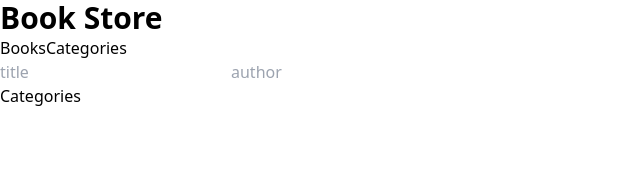
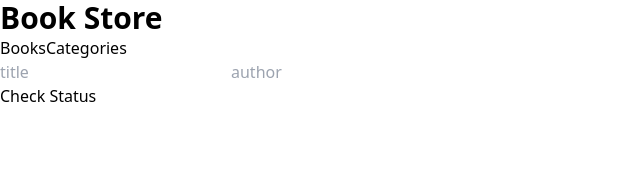
Before and after one commit to teckim/bookstore, a React (Create React App) app: page /categories in a window 1280 px wide. Shown: the top 174 px of the page, without its empty margins (0-640 px from the left). Built offline with nearby package versions, Linux system fonts and the light colour scheme.

Commit message:
Add check status button

```diff
--- a/src/components/CategoriesView.js
+++ b/src/components/CategoriesView.js
@@ -1,7 +1,9 @@
 import React from 'react';
 
 const CategoriesView = () => (
-  <section className="container mx-auto">Categories</section>
+  <section className="container mx-auto">
+    <button type="button">Check Status</button>
+  </section>
 );
 
 export default CategoriesView;
```
